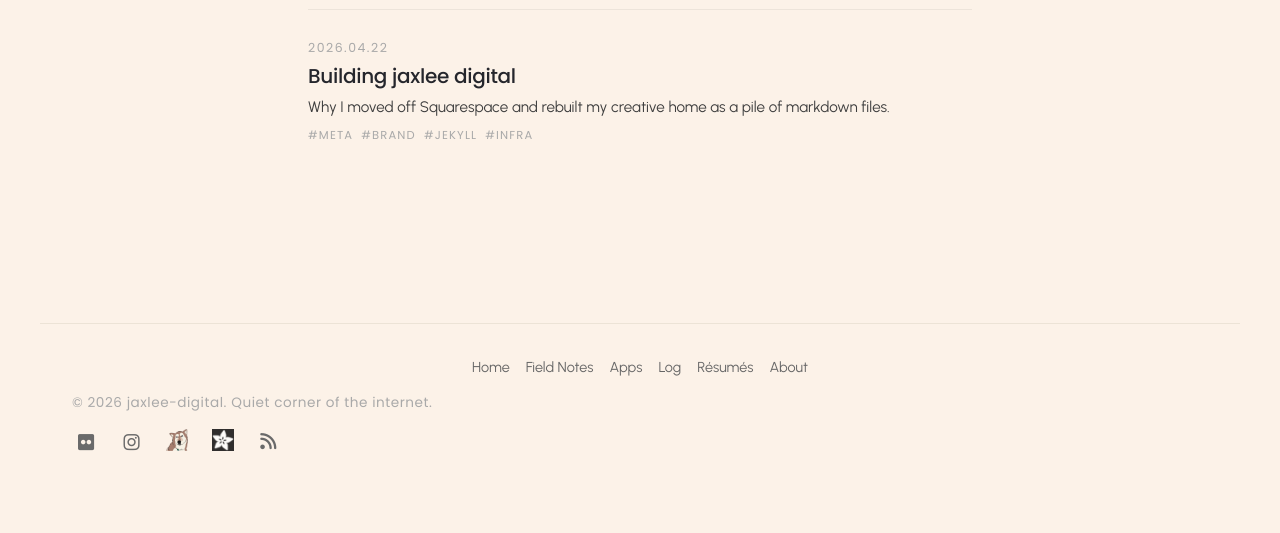
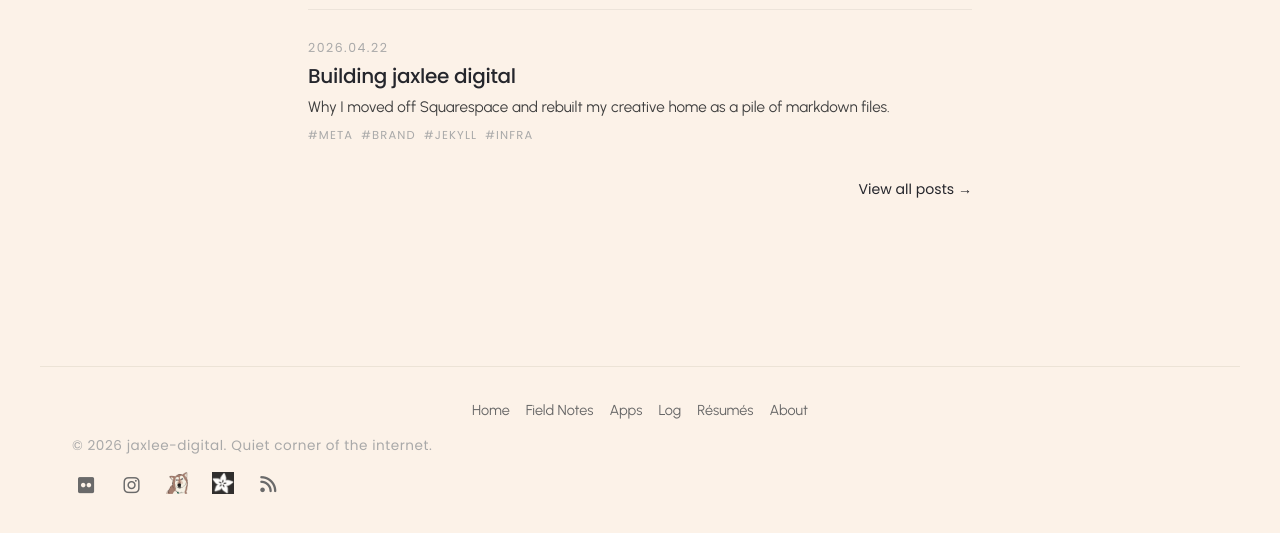
Before and after one commit to jaxlee-digital/jaxlee, a Jekyll site: the page built from index.md, in a window 1280 px wide, cut to the strip 2030-2580 px from the top of the page. Shown: the top 533 px of the strip. Built offline with Jekyll 4.4.1, drawn with Linux system fonts in a browser that asks for light colours; before the commit the page ends 2537 px from its top, so only the background shows below that.

Commit message:
Add 'View all posts' link below latest section on homepage

```diff
--- a/_layouts/home.html
+++ b/_layouts/home.html
@@ -90,6 +90,9 @@ layout: default
       {% include post-card.html post=post %}
     {% endfor %}
   </ul>
+  <p class="home-latest__more">
+    <a href="{{ '/writing/' | relative_url }}">View all posts &rarr;</a>
+  </p>
 </section>
 {% endif %}
 
--- a/assets/css/main.css
+++ b/assets/css/main.css
@@ -1323,6 +1323,12 @@ hr { border: 0; border-top: 1px solid var(--rule); margin: var(--rhythm) 0; }
   color: var(--accent, #DB997C);
   font-weight: 600;
 }
+.home-latest__more {
+  margin-top: 1.25rem;
+  text-align: right;
+  font-family: var(--font-display);
+  font-size: 0.88rem;
+}
 
 /* ----- Social links (footer) ----- */
 .social-links {
```
